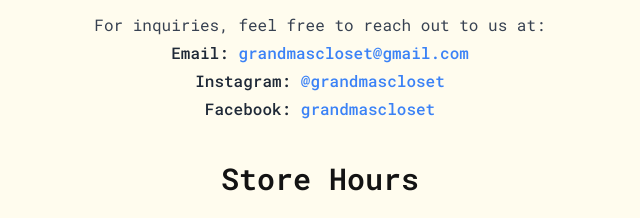
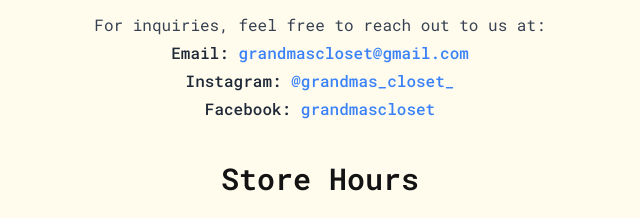
Before and after one commit to Ilan961128/Grandmas-Closet, a website: page about.html in a window 1280 px wide. Shown: the part 571-789 px from the top of the page, 320-960 px from the left. Drawn offline with nearby package versions, Linux system fonts and the light colour scheme; no server answers.

Commit message:
Creating real Instagram Profile

```diff
--- a/about.html
+++ b/about.html
@@ -101,8 +101,8 @@
             <p class="text-gray-700">For inquiries, feel free to reach out to us at:</p>
             <p class="text-gray-800 font-medium mt-1">Email: <a href="mailto:grandmascloset@gmail.com"
                     class="text-blue-500">grandmascloset@gmail.com</a></p>
-            <p class="text-gray-800 font-medium mt-1">Instagram: <a href="https://www.instagram.com/grandmascloset"
-                    class="text-blue-500">@grandmascloset</a></p>
+            <p class="text-gray-800 font-medium mt-1">Instagram: <a href="https://www.instagram.com/grandmas_closet_"
+                    class="text-blue-500">@grandmas_closet_</a></p>
             <p class="text-gray-800 font-medium mt-1">Facebook: <a href="https://www.facebook.com/grandmascloset"
                     class="text-blue-500">grandmascloset</a></p>
 
```
